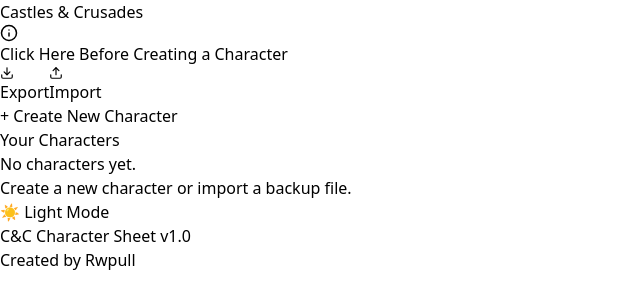
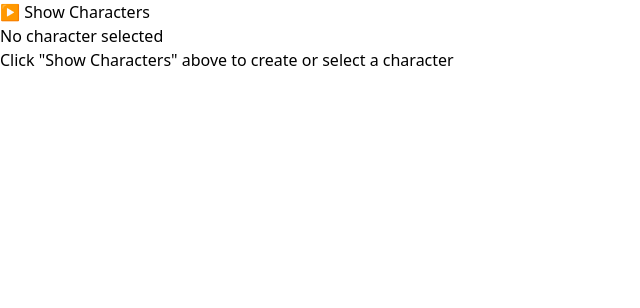
Before and after one commit to Rwpulley/cac-character-sheet, a React (Vite) app: page / in a window 1280 px wide. Shown: the top 308 px of the page, without its empty margins (0-640 px from the left). Built offline with nearby package versions, Linux system fonts and the light colour scheme.

Commit message:
Update main.tsx

```diff
--- a/src/main.tsx
+++ b/src/main.tsx
@@ -1,10 +1,10 @@
 import React from 'react';
 import ReactDOM from 'react-dom/client';
-import CaCCharacterSheet from './CaCCharacterSheet';
+import App from './App';
 import './index.css';
 
 ReactDOM.createRoot(document.getElementById('root')!).render(
   <React.StrictMode>
-    <CaCCharacterSheet />
+    <App />
   </React.StrictMode>
 );
```
